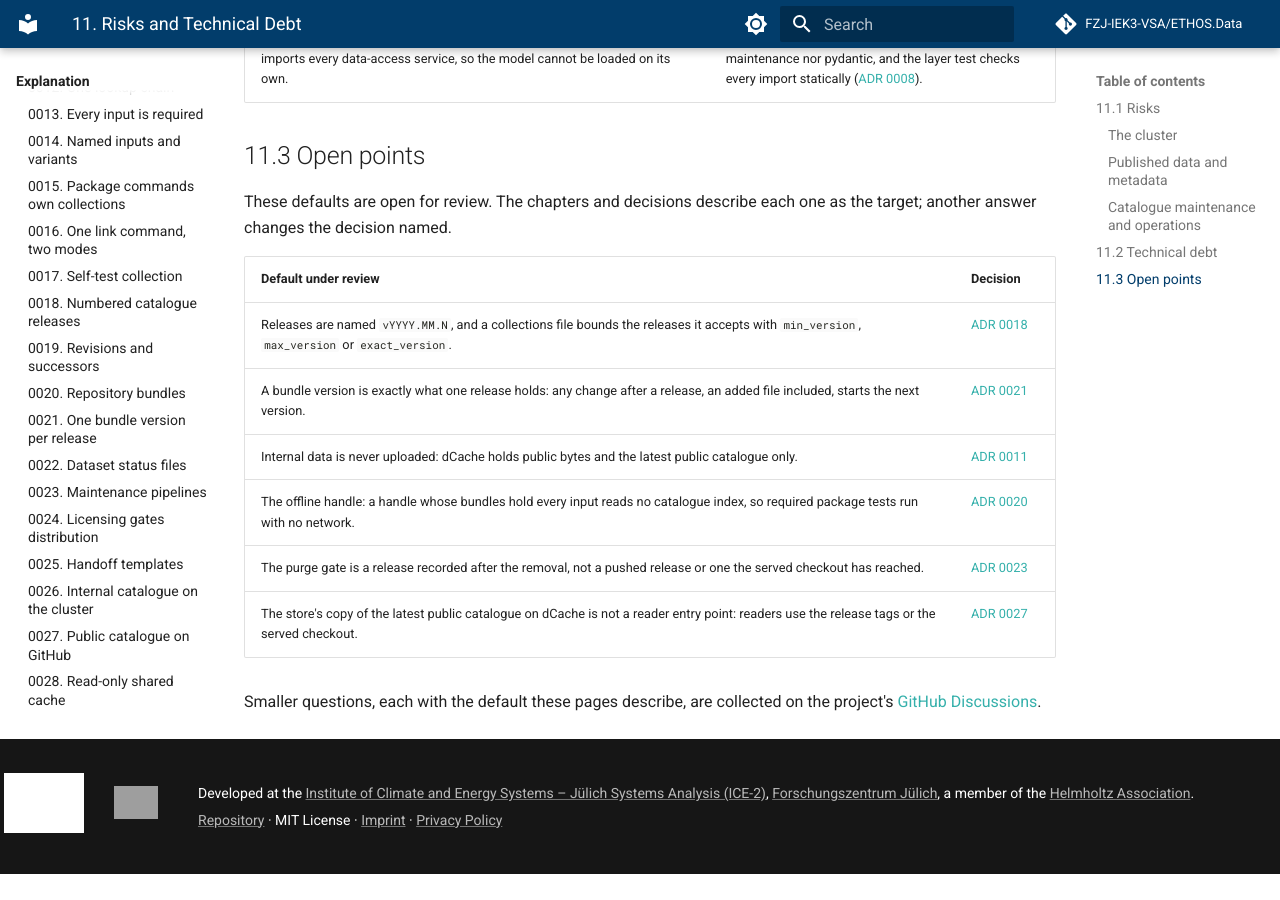
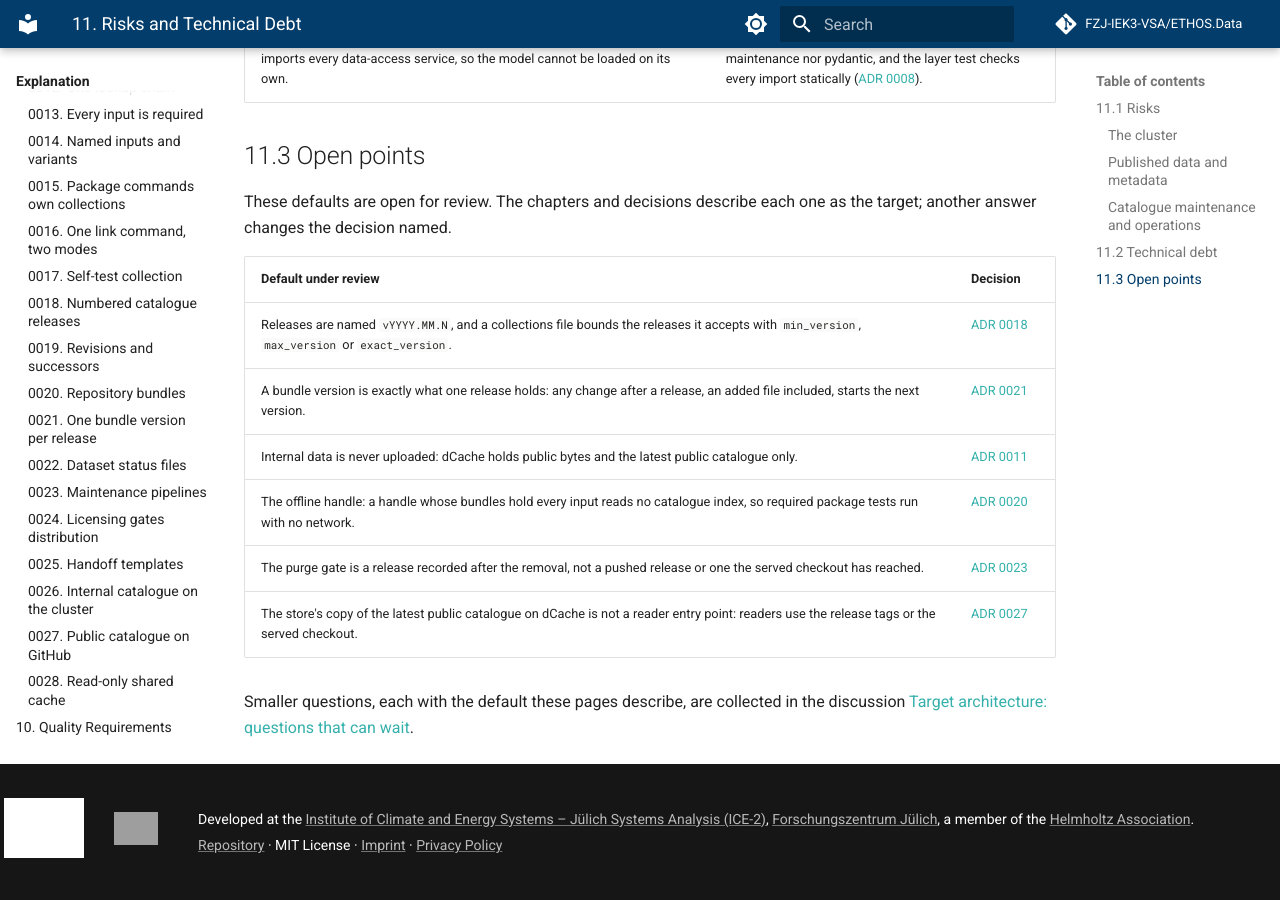
Before and after one commit to FZJ-IEK3-VSA/ETHOS.Data, an MkDocs documentation site: the page built from docs/explanation/architecture/risks-and-technical-debt.md, in a window 1280 px wide and 900 px high, scrolled down 3366 px. Built offline with MkDocs 1.6.1 and Material for MkDocs 9.7.7, drawn with Linux system fonts in a browser that asks for light colours; comment, search, counter and statistics services are not loaded; before the commit the page ends 4240 px from its top, so only the background shows below that; grey boxes are pictures that could not be loaded.

Commit message:
Name the PR and the discussion in the decision index and the open points
Co-Authored-By: Claude Opus 5.5 <noreply@anthropic.com>

```diff
--- a/docs/explanation/architecture/risks-and-technical-debt.md
+++ b/docs/explanation/architecture/risks-and-technical-debt.md
@@ -70,7 +70,7 @@ one as the target; another answer changes the decision named.
 | The store's copy of the latest public catalogue on dCache is not a reader entry point: readers use the release tags or the served checkout. | [ADR 0027][adr-0027] |
 
 Smaller questions, each with the default these pages describe, are collected
-on the project's [GitHub Discussions](https://github.com/FZJ-IEK3-VSA/ETHOS.Data/discussions).
+in the discussion [Target architecture: questions that can wait](https://github.com/FZJ-IEK3-VSA/ETHOS.Data/discussions/38).
 
 [adr-0004]: decisions/0004-cache-paths-from-resource-identity.md
 [adr-0006]: decisions/0006-every-file-format-specified-once.md
```
Also changed, not shown: docs/explanation/architecture/decisions/0001-arc42-c4-one-file-per-decision.md (+1 -1 lines), docs/explanation/architecture/decisions/index.md (+1 -1 lines).
